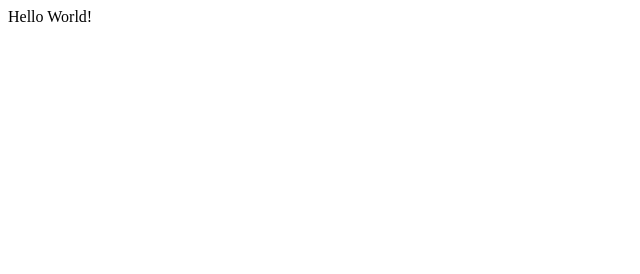
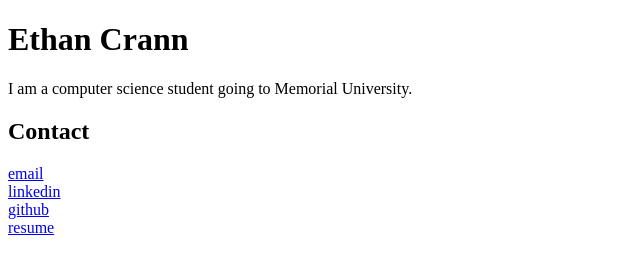
Before and after one commit to TheCrypticCanadian/thecrypticcanadian.github.io, a plain HTML site: page index.html in a window 1280 px wide. Shown: the whole page, without its empty margins (0-640 px from the left). Drawn offline with Linux system fonts and the light colour scheme.

Commit message:
Added basic contact information

```diff
--- a/index.html
+++ b/index.html
@@ -1,5 +1,20 @@
+<!DOCTYPE html>
 <html>
-<head>
-    Hello World!
-</head>
+    <head>
+        <title>The Cryptic Canadian</title>
+    </head>
+    </body>
+        <h1>Ethan Crann</h1>
+        <p>I am a computer science student going to Memorial University.</p>
+        <h2>Contact</h2>
+        <a href="mailto:ecrann@protonmail.com">email</a>
+        <br>
+        <a href="https://www.linkedin.com/in/ethan-c-899367115">linkedin</a>
+        <br>
+        <a href="https://github.com/TheCrypticCanadian">github</a>
+        <br>
+        <a href="./Documents/Resume.pdf">resume<a>
+        <br>
+
+    </body>
 </html>
```
Also changed, not shown: 2 other files.
